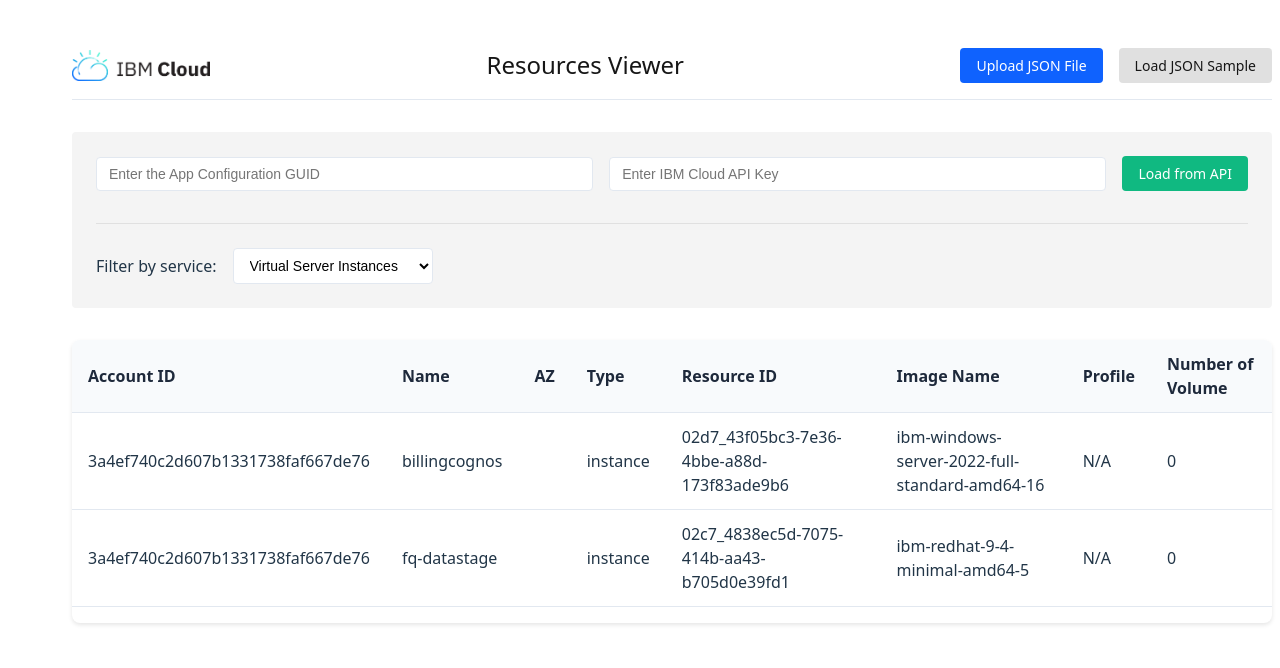
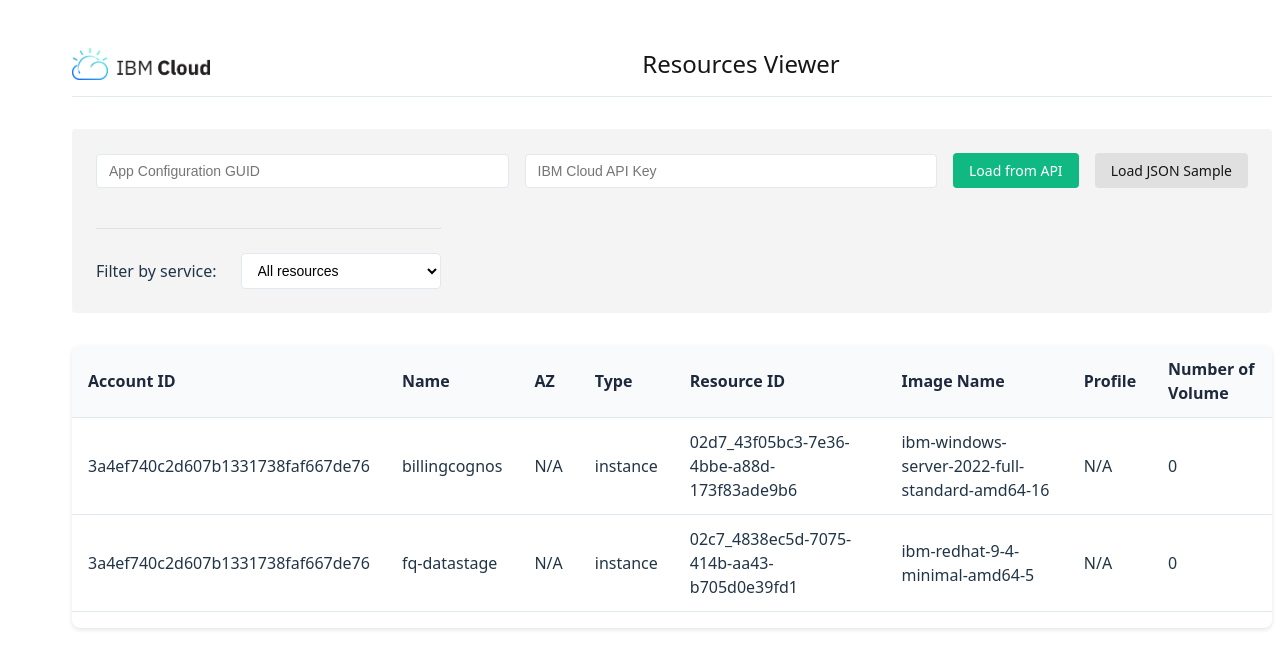
Before and after one commit to lionelmace/resources-viewer, a React (Vite) app: page / in a window 1280 px wide. Shown: the top 668 px of the page. Built offline with nearby package versions, Linux system fonts and the light colour scheme.

Commit message:
minor update

```diff
--- a/src/App.tsx
+++ b/src/App.tsx
@@ -7,13 +7,19 @@
     location: string;
     resource_name: string;
     config_type: string;
+    account_id?: string;
+    service_name?: string;
   };
   config: {
     resource_id: string;
     vm_image_name?: string;
     vpc_id: string;
     created_at?: string;
-    account_id?: string; // Added account_id
+  };
+  config_v2?: {
+    zone?: string;
+    profile?: string;
+    boot_volume?: unknown[];
   };
 }
 
@@ -35,6 +41,7 @@
 }
 
 const serviceOptions: ServiceOption[] = [
+  { value: 'all', label: 'All resources' },
   { value: 'is.instance', label: 'Virtual Server Instances' },
   { value: 'containers-kubernetes', label: 'Kubernetes Clusters' }
 ];
@@ -56,9 +63,11 @@
 
   useEffect(() => {
     if (configGuid && apiKey) {
+      // eslint-disable-next-line react-hooks/exhaustive-deps
       loadFromAPI();
     }
-  }, [selectedService]);
+    // eslint-disable-next-line react-hooks/exhaustive-deps
+  }, [selectedService, configGuid, apiKey]);
 
   const loadDefaultData = async () => {
     try {
@@ -83,7 +92,7 @@
         const parsedJson = JSON.parse(content);
         setVsiData(parsedJson);
         setErrorMessage('');
-      } catch (error) {
+      } catch {
         setErrorMessage('Invalid JSON file format');
         // Reload default data if there's an error
         loadDefaultData();
@@ -95,7 +104,7 @@
   const getIAMToken = async (apiKey: string): Promise<string> => {
     try {
       console.log('Getting IAM token...');
-      const response = await fetch('/iam/identity/token', { // Updated to use full URL
+      const response = await fetch('/iam/identity/token', {
         method: 'POST',
         headers: {
           'Content-Type': 'application/x-www-form-urlencoded',
@@ -140,7 +149,11 @@
       const token = await getIAMToken(apiKey);
       console.log('Token received, calling API...');
 
-      const url = `/api/apprapp/config_aggregator/v1/instances/${configGuid}/configs?service_name=${selectedService}`; // Updated to use full URL
+      // Build API URL
+      let url = `/api/apprapp/config_aggregator/v1/instances/${configGuid}/configs`;
+      if (selectedService !== 'all') {
+        url += `?service_name=${selectedService}`;
+      }
       const response = await fetch(url, {
         method: 'GET',
         headers: {
@@ -186,18 +199,6 @@
             ref={fileInputRef}
             style={{ display: 'none' }}
           />
-          <button
-            onClick={() => fileInputRef.current?.click()}
-            className="upload-button"
-          >
-            Upload JSON File
-          </button>
-          <button
-            onClick={loadDefaultData}
-            className="default-button"
-          >
-            Load JSON Sample
-          </button>
         </div>
       </div>
 
@@ -205,18 +206,19 @@
         <div className="input-group">
           <input
             type="text"
-            placeholder="Enter the App Configuration GUID"
+            placeholder="App Configuration GUID"
             value={configGuid}
             onChange={(e) => setConfigGuid(e.target.value)}
             className="api-input"
           />
           <input
             type="password"
-            placeholder="Enter IBM Cloud API Key"
+            placeholder="IBM Cloud API Key"
             value={apiKey}
             onChange={(e) => setApiKey(e.target.value)}
             className="api-input"
           />
+          <div style={{ display: 'flex', flexDirection: 'column', alignItems: 'flex-start' }}>
             <button
               onClick={loadFromAPI}
               className="api-button"
@@ -225,18 +227,16 @@
               {isLoading ? 'Loading...' : 'Load from API'}
             </button>
           </div>
-        {errorMessage && (
-          <div className="error-message">
-            {errorMessage}
+          <button
+            onClick={loadDefaultData}
+            className="default-button"
+          >
+            Load JSON Sample
+          </button>
         </div>
-        )}
-        {successMessage && (
-          <div className="success-message">
-            {successMessage}
-          </div>
-        )}
-        <div className="filter-group">
-          <label htmlFor="service-select">Filter by service:</label>
+        <div className="filter-api-row" style={{ display: 'flex', alignItems: 'center', justifyContent: 'space-between', marginTop: 16 }}>
+          <div className="filter-group" style={{ marginBottom: 0, display: 'flex', alignItems: 'center' }}>
+            <label htmlFor="service-select" style={{ marginRight: 8 }}>Filter by service:</label>
             <select
               id="service-select"
               value={selectedService}
@@ -250,9 +250,22 @@
               ))}
             </select>
           </div>
+          <div style={{ minWidth: 220, marginLeft: 24, display: 'flex', alignItems: 'center', height: '32px' }}>
+            {errorMessage && (
+              <div className="error-message" style={{ margin: 0, whiteSpace: 'nowrap' }}>
+                {errorMessage}
+              </div>
+            )}
+            {successMessage && (
+              <div className="success-message" style={{ margin: 0, whiteSpace: 'nowrap' }}>
+                {successMessage}
+              </div>
+            )}
+          </div>
+        </div>
       </div>
 
-      <div className="table-container">
+      <div className="table-container" style={{ maxHeight: '480px', overflowY: 'auto', overflowX: 'auto' }}>
         {vsiData ? (
           <table className="vsi-table">
             <thead>
@@ -269,17 +282,18 @@
             </thead>
             <tbody>
               {vsiData.configs
+                .filter(config => selectedService === 'all' || config.about.service_name === selectedService)
                 .filter(config => config.about.config_type === 'instance')
                 .map((config, index) => (
                   <tr key={index}>
-                    <td>{config.about.account_id || 'N/A'}</td> {/* New column for account_id */}
+                    <td>{config.about.account_id || 'N/A'}</td>
                     <td>{config.about.resource_name || 'N/A'}</td>
-                    <td>{config.config_v2.zone}</td>
+                    <td>{config.config_v2?.zone || 'N/A'}</td>
                     <td>{config.about.config_type}</td>
                     <td>{config.config.resource_id}</td>
                     <td>{config.config.vm_image_name || 'N/A'}</td>
-                    <td>{config.config_v2.profile || 'N/A'}</td>
-                    <td>{config.config_v2?.boot_volume?.length || 0}</td> {/* Display boot_volume count */}
+                    <td>{config.config_v2?.profile || 'N/A'}</td>
+                    <td>{config.config_v2?.boot_volume?.length || 0}</td>
                   </tr>
                 ))}
             </tbody>
```
Lines whose indentation alone changed are shown as unchanged.
